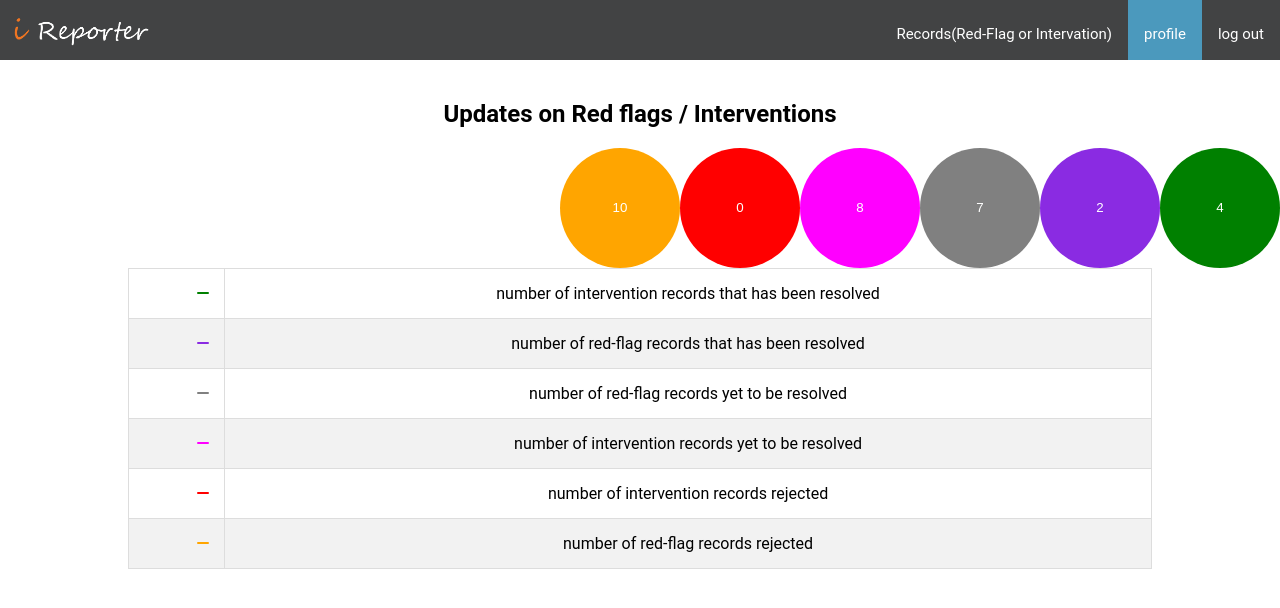
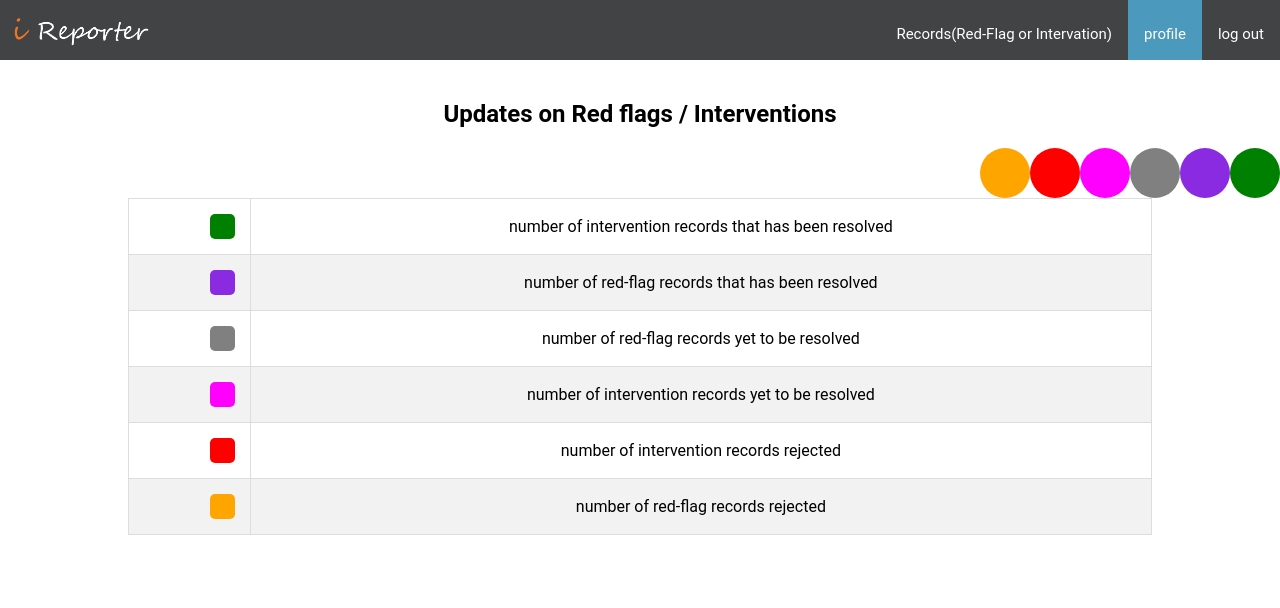
Before and after one commit to engjames/ireporter4, a PHP site: page /profile.html in a window 1280 px wide. Shown: the top 608 px of the page. Run offline with PHP 8.4, Linux system fonts and the light colour scheme.

Commit message:
modify the UI

```diff
--- a/css/style.css
+++ b/css/style.css
@@ -351,10 +351,11 @@ header li a:hover:not(.active){
 }
 
 .dot {
-  height: 120px;
-  width: 120px;
+  height: 50px;
+  width: 50px;
   border-radius: 50%;
   display: inline-block;
+  text-align: center;
 }
 #resolved_i {
   background-color:green;
--- /dev/null
+++ b/js/profile.js
@@ -0,0 +1,25 @@
+var data_url=SERVER_PATH+"profile";
+fetch(data_url, {
+    method: 'GET',
+    headers: {
+        'Accept': 'application/json',
+        'Content-type': 'application/json',
+        "auth_token":  localStorage.getItem("auth-token")
+    },
+    cache: 'no-cache'
+
+})
+    .then((res) => res.json())
+    .then(result => {
+
+        // if(result.status === 200){
+
+            document.getElementById('no_of_interventions_rejected').innerHTML = result.profile['no_of_interventions_rejected']
+            document.getElementById('no_of_interventions_resolved').innerHTML = result.profile['no_of_interventions_resolved']
+            document.getElementById('no_of_interventions_under_investigation').innerHTML = result.profile['no_of_interventions_under_investigation']
+            document.getElementById('no_of_redflags_rejected').innerHTML = result.profile['no_of_redflags_rejected']
+            document.getElementById('no_of_redflags_resolved').innerHTML = result.profile['no_of_redflags_resolved']
+            document.getElementById('no_of_redflags_under_investigation').innerHTML = result.profile['no_of_redflags_under_investigation']
+        // }
+
+    })
--- a/profile.html
+++ b/profile.html
@@ -14,54 +14,56 @@
   <li><a href="login.html">log out</a></li>
   <li><a class="active" href="profile.html">profile</a></li>
   <!-- <li><a href="intervention.html">intervention</a></li> -->
-  <li><a href="red_flag.html">Records(Red-Flag or Intervation)</a></li>
+  <li><a href="user_incidents.html">Records(Red-Flag or Intervation)</a></li>
 </div>
   </ul>
 </header>
 <section>
 
-<div style="text-align:center">
-        <h1>Updates on Red flags / Interventions</h1>
-        <button class="dot" id="resolved_i">4</button>
-        <button class="dot" id="resolved_R">2</button>
-        <button class="dot" id="yet_to_resolved_R">7</button>
-        <button class="dot" id="yet_to_resolved_i">8</button>
-        <button class="dot" id="rejected_i">0</button>
-        <button class="dot" id="rejected_R">10</button>
-</div>
+  <div style="text-align:center">
+    <h1>Updates on Red flags / Interventions</h1>
+    <p>
+    <button class="dot" id="resolved_i"><div id="no_of_interventions_rejected" ></div></button>
+    <button class="dot" id="resolved_R"><span id="no_of_interventions_resolved"></span></button>
+    <button class="dot" id="yet_to_resolved_R"><span id="no_of_interventions_under_investigation"></span></button>
+    <button class="dot" id="yet_to_resolved_i"><span id="no_of_redflags_rejected"></span></button>
+    <button class="dot"  id="rejected_i"><span id="no_of_redflags_resolved"></span></button>
+    <button class="dot" id="rejected_R"><span id="no_of_redflags_under_investigation"></span></button>
+    </p>
+  </div>
 
 <table border="0">
   <tr>
-    <td><button id="resolved_i"></button></td>
+    <td><button id="resolved_i" style="width:25px; height:25px;"></button></td>
     <td>number of intervention records that has been resolved</td>
   </tr>
   <tr>
-        <td><button id="resolved_R"></button></td>
+        <td><button id="resolved_R" style="width:25px; height:25px;"></button></td>
         <td>number of red-flag records that has been resolved</td>
   </tr>
   <tr>
-        <td><button id="yet_to_resolved_R"></button></td>
+        <td><button id="yet_to_resolved_R" style="width:25px; height:25px;"></button></td>
         <td>number of red-flag records yet to be resolved</td>
 </tr>
 <tr>
-        <td><button id="yet_to_resolved_i"></button></td>
+        <td><button id="yet_to_resolved_i" style="width:25px; height:25px;"></button></td>
         <td>number of intervention records yet to be resolved</td>
 </tr>
 <tr>
-        <td><button id="rejected_i"></button></td>
+        <td><button id="rejected_i" style="width:25px; height:25px;"></button></td>
         <td>number of intervention records rejected</td>
 </tr>
 <tr>
-        <td><button id="rejected_R"></button></td>
+        <td><button id="rejected_R" style="width:25px; height:25px;"></button></td>
         <td>number of red-flag records rejected</td>
 </tr>
 
 </table>
 </section>
+<script src="js/global.js"></script>
+<script src="js/myscript.js"></script>
 
-
-
- <script src="js/myscript.js"></script>
+ <script src="js/profile.js"></script>
 
 
 </body>
```
